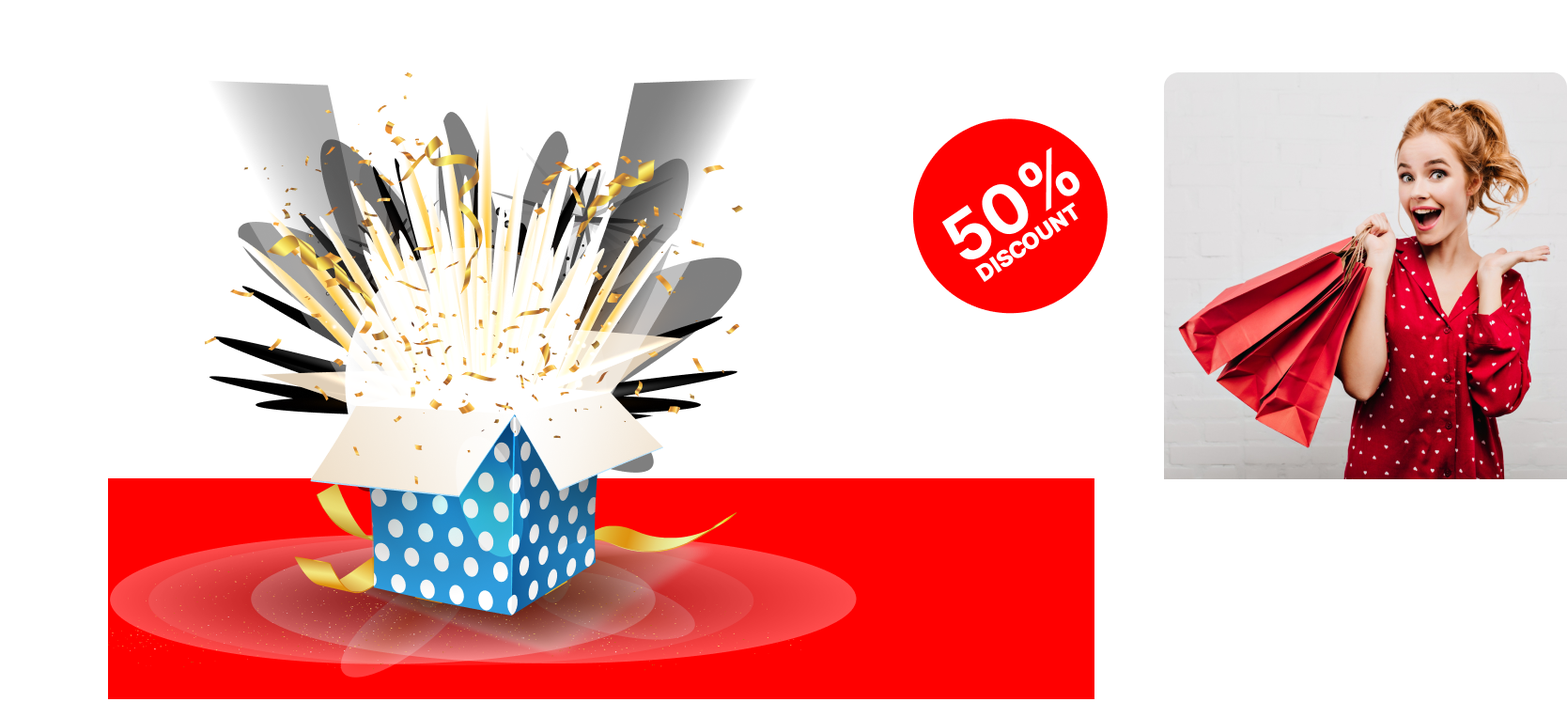
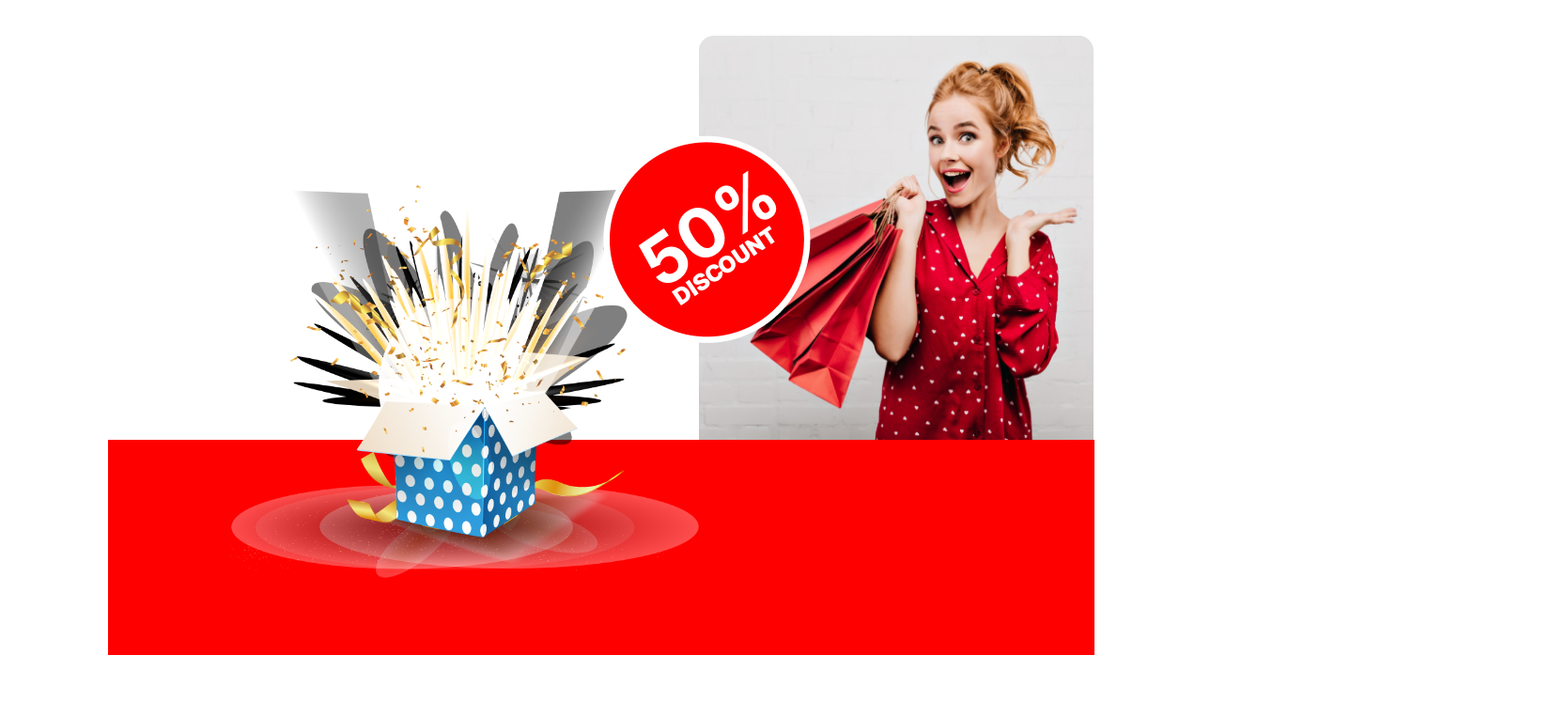
Before and after one commit to Nusratbadhon1998/Assignment-1, a plain HTML site: page index.html in a window 1280 px wide. Shown: the part 3581-4328 px from the top of the page at 94% size, 1668 px wide, since content can reach past the window. Drawn offline with Linux system fonts and the light colour scheme; a web font is replaced by a local one.

Commit message:
Modified Code

```diff
--- a/index.html
+++ b/index.html
@@ -100,15 +100,13 @@
                 </div>
 
                 <div class="bonus2-img">
-                    <div class="img1">
+                    <div class="box" >
                         <img src="./resources/Group 75.png" alt="">
                     </div>
-                    <div class="logo">
+                    <div class="circle">
                         <img src="./resources/Group 44.png" alt="">
                     </div>
-                    <div class="img2">
-                        <img src="./resources/Rectangle 1.png" alt="">
-                    </div>
+                </div>
 
                 </div>
             </div>
--- a/styles/style.css
+++ b/styles/style.css
@@ -258,22 +258,44 @@ p {
 
 }
 
-#section5 .bonus2-img {
+.bonus2-img{
+    background-image: url("../resources/Rectangle\ 2.png");
+    height: 500px;
+    background-repeat: no-repeat;
     display: flex;
-    justify-content: space-evenly;
-    background-image: url("../resources/Rectangle\ 2.png");
+    justify-content: space-between;
     background-position: bottom;
-    background-repeat: no-repeat;
-    background-size: 1320px 235px;
-    margin-top: 80px;
-    gap: 10px;
-
+    margin-top: 200px;
+}
+.border1,.border2{
+    /* border: 3px solid blue; */
+    height: 200px;
+}
+.circle{
+    height: 433px;
+    width:500px;
+background-image: url("../resources/Rectangle\ 1.png");
+background-size: 420px 430px;
+background-repeat: no-repeat;
+margin: -159px -78px 0px 0px;
 }
 
-.logo {
-    padding: 0;
-    margin: 0;
+.box{
+
+        height: 430px;
+        width: 500px;
+        margin-left: 130px;
 }
+     .box img{
+        height: 100%;
+        width: 100%;
+    }
+
+    .circle img{
+        margin-left: -145px;
+        margin-top: 64px;
+    }
+
 
 /* photo-grid */
 
```
